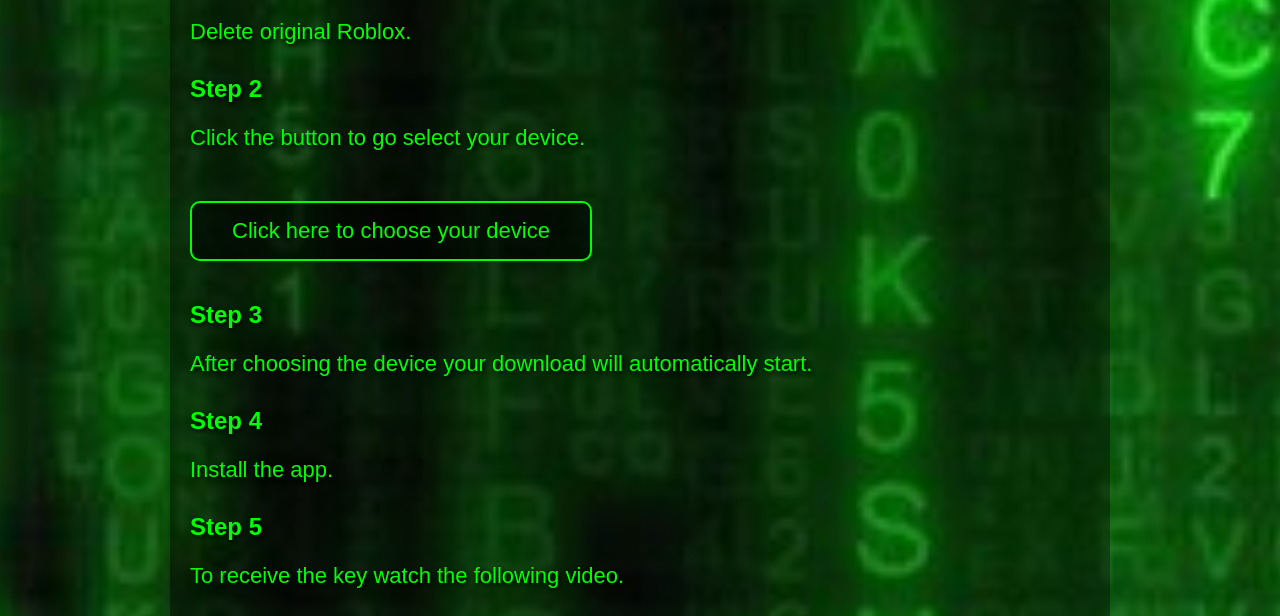
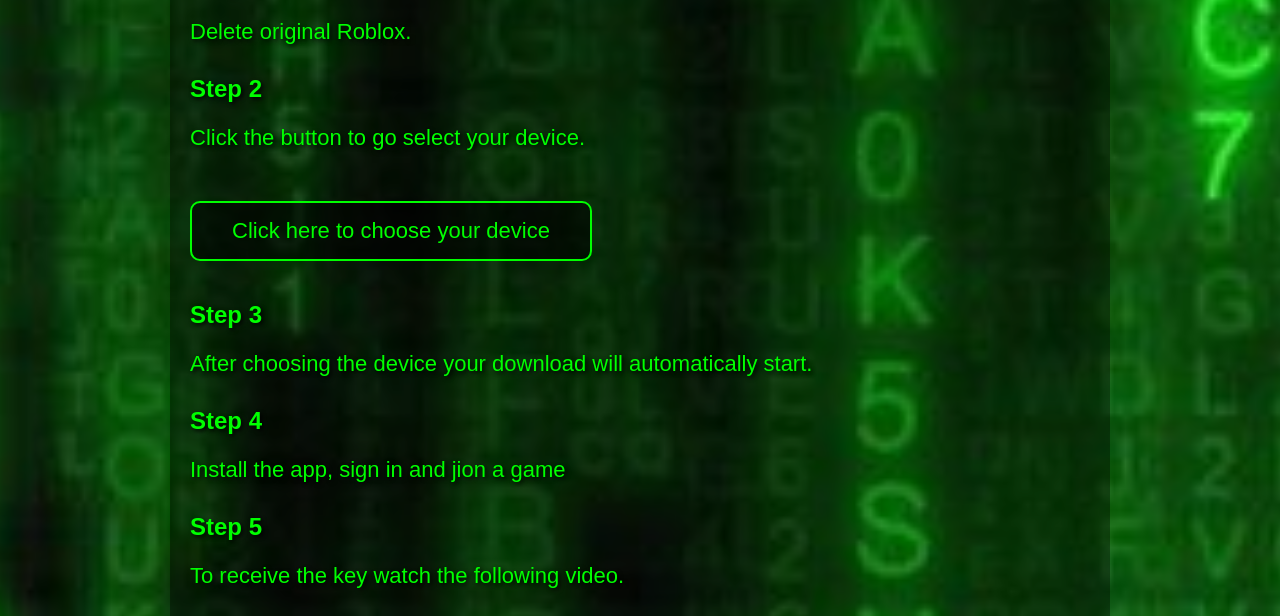
Before and after one commit to ayansinghal87-alt/j, a plain HTML site: page index.html in a window 1280 px wide. Shown: the part 149-765 px from the top of the page. Drawn offline with Linux system fonts and the light colour scheme; grey boxes are pictures that could not be loaded.

Commit message:
Update index.html

```diff
--- a/index.html
+++ b/index.html
@@ -75,7 +75,7 @@
     <p>After choosing the device your download will automatically start.</p>
 
     <h2>Step 4</h2>
-    <p>Install the app.</p>
+    <p>Install the app, sign in and jion a game</p>
 
     <h2>Step 5</h2>
     <p>To receive the key watch the following video.</p>
```
